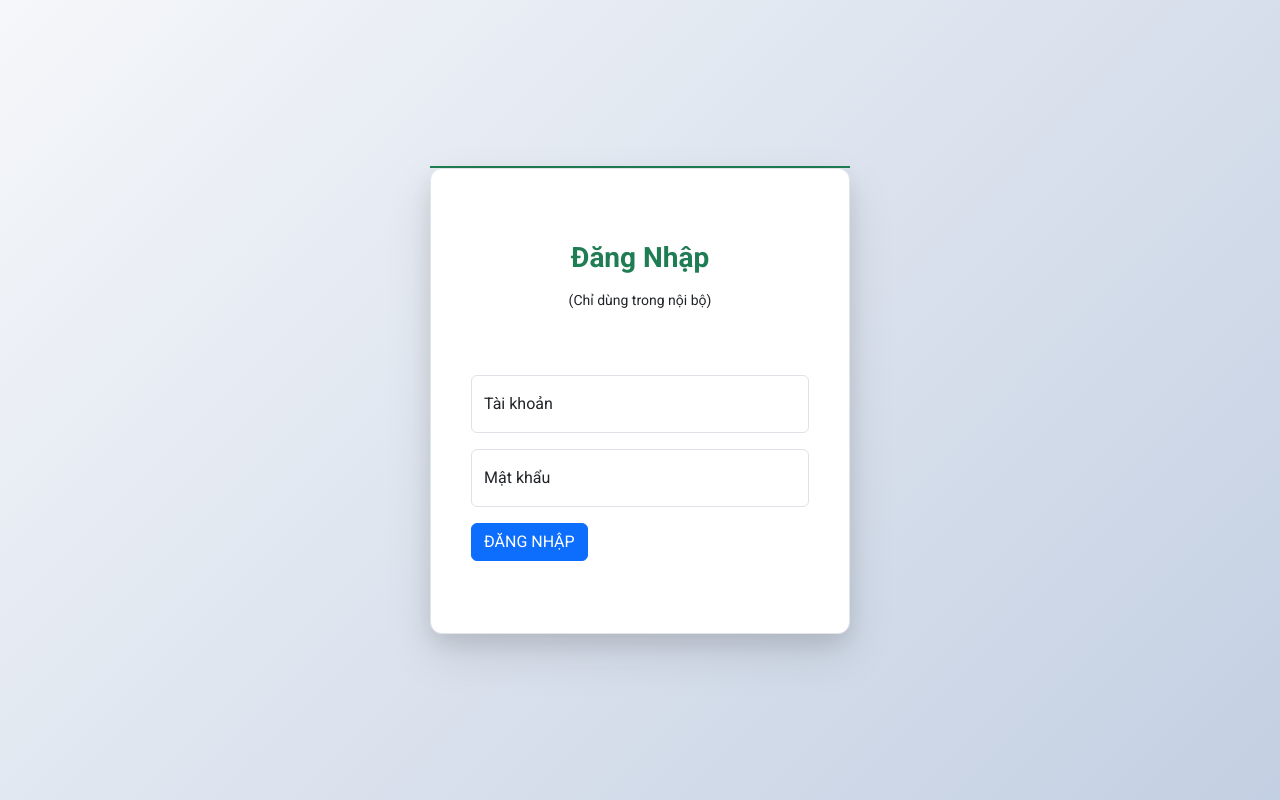
After one commit to HuuQuangN2005/Doi-Gio-Restaurant, a Flask app: page /login in a window 1280 px wide. The commit adds this page. Run offline with Flask 3, Linux system fonts and the light colour scheme; some libraries are stand-ins or nearby versions; some web fonts are replaced.

Commit message:
REFACTOR and ADD controllers

```diff
--- a/restaurant/__init__.py
+++ b/restaurant/__init__.py
@@ -1,4 +1,5 @@
 from flask import Flask
+
 import os
 import sys
 
--- a/restaurant/config.py
+++ b/restaurant/config.py
@@ -28,4 +28,4 @@ SQLALCHEMY_TRACK_MODIFICATIONS = False
 # ===============================================
 
 RETHINKDB_HOST = os.environ.get("RETHINKDB_HOST", "localhost")
-RETHINKDB_PORT = os.environ.get("RETHINKDB_PORT", "localhost")
+RETHINKDB_PORT = os.environ.get("RETHINKDB_PORT", "29015")
--- a/restaurant/controllers/page.py
+++ /dev/null
@@ -1,5 +0,0 @@
-from flask import render_template, redirect
-
-
-def landing():
-    return render_template("pages/landing/index.html")
--- a/restaurant/database/realtime/__init__.py
+++ b/restaurant/database/realtime/__init__.py
@@ -1,2 +1,4 @@
 from rethinkdb import RethinkDB
 from restaurant import app
+
+rethinkdb = RethinkDB()
--- a/restaurant/database/sql/models/product.py
+++ b/restaurant/database/sql/models/product.py
@@ -5,6 +5,9 @@ from restaurant.database.sql.models.base import BaseModel, UUIDBaseModel
 from restaurant import app
 from restaurant.database.sql import sql_db
 
+from colorama import Fore, init
+
+init(autoreset=True)
 
 class Category(BaseModel):
     __tablename__ = "category"
@@ -52,3 +55,4 @@ food_tag = sql_db.Table(
 if __name__ == "__main__":
     with app.app_context():
         sql_db.create_all()
+        print(Fore.GREEN + "Product models created.")
--- a/restaurant/database/sql/models/user.py
+++ b/restaurant/database/sql/models/user.py
@@ -12,6 +12,7 @@ import hashlib
 from colorama import Fore, init
 
 init(autoreset=True)
+
 
 class UserRole(PyEnum):
     ADMIN = 1
@@ -53,7 +54,7 @@ def create_default_admin():
             admin = User(
                 name="Administrator",
                 username="admin",
-                password=hashlib.md5("admin123".encode("utf-8")).hexdigest(),
+                password=hashlib.md5("123".encode("utf-8")).hexdigest(),
                 user_role=UserRole.ADMIN,
             )
 
@@ -70,4 +71,6 @@ def create_default_admin():
 if __name__ == "__main__":
     with app.app_context():
         sql_db.create_all()
+        print(Fore.GREEN + "User models created.")
+
         create_default_admin()
--- a/restaurant/routes.py
+++ b/restaurant/routes.py
@@ -1,4 +1,36 @@
 from restaurant import app
-from restaurant.controllers.page import *
+from restaurant.controllers import user_controller
 
-app.add_url_rule('/', 'landing', landing)
+from flask import render_template, request, redirect, session, jsonify
+from flask_login import current_user, login_user, logout_user
+
+
+@app.route('/', methods = ["get"])
+def index():
+    return render_template('pages/landing/index.html')
+
+
+@app.route("/login", methods=["get", "post"])
+def login():
+    if current_user.is_authenticated:
+        return redirect('/')
+
+    err_msg = None
+    if request.method.__eq__("POST"):
+        username = request.form.get("username")
+        password = request.form.get("password")
+
+        user = user_controller.authenticate(username=username, password=password)
+
+        if user:
+            login_user(user)
+            return redirect("/")
+        else:
+            err_msg = "Tài khoản hoặc mật khẩu không đúng!"
+
+    return render_template("pages/login/index.html", err_msg=err_msg)
+
+@app.route("/logout")
+def logout():
+    logout_user()
+    return redirect("/")
--- /dev/null
+++ b/restaurant/static/css/login/login.css
@@ -0,0 +1,84 @@
+h1,
+h2,
+h3,
+h4,
+h5,
+h6 {
+  color: var(--default-font) !important;
+  font-family: var(--default-font) !important;
+}
+
+.page-container {
+  width: 100vw;
+  height: 100vh;
+  display: flex;
+  flex-direction: column;
+  align-items: center;
+  justify-content: center;
+  background: linear-gradient(135deg, #f5f7fa 0%, #c3cfe2 100%);
+}
+.line {
+  width: 420px;
+  border: 1px solid var(--accent-color);
+  animation-name: LineAnimation;
+  animation-duration: 0.5s;
+  animation-timing-function: ease-in-out;
+  animation-fill-mode: forwards;
+}
+
+@keyframes LineAnimation {
+  0% {
+    width: 0;
+    opacity: 0;
+  }
+  100% {
+    width: 420px;
+    opacity: 1;
+  }
+}
+
+.login-container {
+  width: 420px;
+  height: fit-content;
+  display: flex;
+  flex-direction: column;
+  background: #ffffff;
+  border: 1px solid #e1e5e9;
+  border-radius: 12px;
+  padding: 40px;
+  box-shadow: 0 10px 25px rgba(0, 0, 0, 0.1), 0 20px 48px rgba(0, 0, 0, 0.1);
+  position: relative;
+}
+
+.login-header {
+  width: 100%;
+  display: flex;
+  flex-direction: column;
+  margin-bottom: 2rem;
+  margin-top: 2rem;
+}
+
+.login-header h3 {
+  color: var(--accent-color) !important;
+  font-weight: bolder;
+}
+
+.login-header span {
+  font-size: 14px;
+}
+
+.login-header h3,
+span {
+  width: 100%;
+  text-align: center;
+  margin-bottom: 1rem;
+}
+
+.login-content {
+  width: 100%;
+
+  display: flex;
+
+  flex-direction: column;
+  margin-bottom: 1rem;
+}
--- /dev/null
+++ b/restaurant/static/js/global.js
@@ -0,0 +1,9 @@
+  /**
+   * Preloader
+   */
+  const preloader = document.querySelector("#preloader");
+  if (preloader) {
+    window.addEventListener("load", () => {
+      preloader.remove();
+    });
+  }
--- a/restaurant/templates/layouts/base.html
+++ b/restaurant/templates/layouts/base.html
@@ -6,7 +6,9 @@
         <title>
             {%block title%}Trang chủ{%endblock%} - Nhà hàng Đồi Gió
         </title>
-        <link rel="shortcut icon" href="{{ url_for('static', filename='imgs/etc/icon.jpg')}}" type="image/x-icon">
+        <link rel="shortcut icon"
+            href="{{ url_for('static', filename='imgs/etc/icon.jpg')}}"
+            type="image/x-icon">
         <link href="https://fonts.googleapis.com" rel="preconnect">
         <link href="https://fonts.gstatic.com" rel="preconnect" crossorigin>
         <link
@@ -40,6 +42,7 @@
         {% block content required %}{% endblock %}
 
         {% block footer %}{% endblock %}
+        <div id="preloader"></div>
 
         <!-- --------------------------------------------------------------------------------------------------------------------------------------------------------------------------->
         <script
@@ -54,5 +57,7 @@
             src="{{ url_for('static', filename='vendor/swiper/swiper-bundle.min.js')}}"></script>
 
         {% block js %}{% endblock %}
+        <script
+            src="{{ url_for('static', filename='js/global.js')}}"></script>
     </body>
 </html>
--- a/restaurant/templates/pages/landing/components/footer.html
+++ b/restaurant/templates/pages/landing/components/footer.html
@@ -73,4 +73,3 @@
         class="bi bi-arrow-up-short"></i></a>
 
 <!-- Preloader -->
-<div id="preloader"></div>
--- /dev/null
+++ b/restaurant/templates/pages/login/index.html
@@ -0,0 +1,43 @@
+{% extends 'layouts/base.html' %} {% block css %}
+<link
+    href="{{ url_for('static', filename='css/login/login.css')}}"
+    rel="stylesheet" />
+
+{% endblock %}
+
+{% block content%}
+<main class="page-container">
+    <div class="line"></div>
+    <div class="login-container">
+        <div class="login-header">
+            <h3> Đăng Nhập</h3>
+            <span>(Chỉ dùng trong nội bộ)</span>
+        </div>
+        <div class="login-content">
+            <form method="post">
+                <div class="form-floating mb-3 mt-3">
+                    <input type="text" class="form-control" id="username"
+                        placeholder="Nhập tài khoản" name="username">
+                    <label for="username">Tài khoản</label>
+                </div>
+
+                <div class="form-floating mt-3 mb-3">
+                    <input type="password" class="form-control" id="password"
+                        placeholder="Nhập mật khẩu" name="password">
+                    <label for="password">Mật khẩu</label>
+                </div>
+
+                <div class="form-floating mt-3 mb-3">
+                    <button class="btn btn-primary" type="submit">ĐĂNG NHẬP</button>
+                </div>
+            </form>
+        </div>
+
+
+    </div>
+</main>
+{% endblock %}
+
+{% block js %}
+
+{% endblock %}
```
Also changed, not shown: restaurant/controllers/__init__.py (+12 -0 lines), restaurant/controllers/product.py (added, +15 -0 lines), restaurant/controllers/user.py (added, +20 -0 lines), restaurant/database/sql/models/order.py (+8 -1 lines), restaurant/static/css/global.css (+45 -0 lines), restaurant/static/css/landing/footer.css (+0 -43 lines), restaurant/static/js/landing.js (+0 -9 lines), restaurant/templates/pages/landing/components/support/events-slider.html (deleted).
